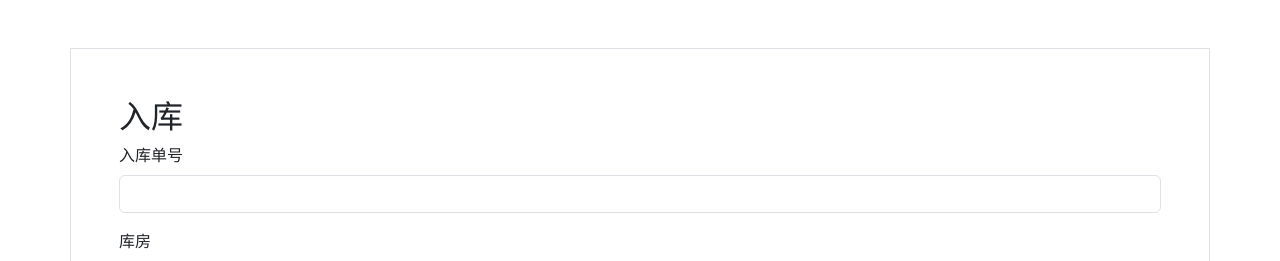
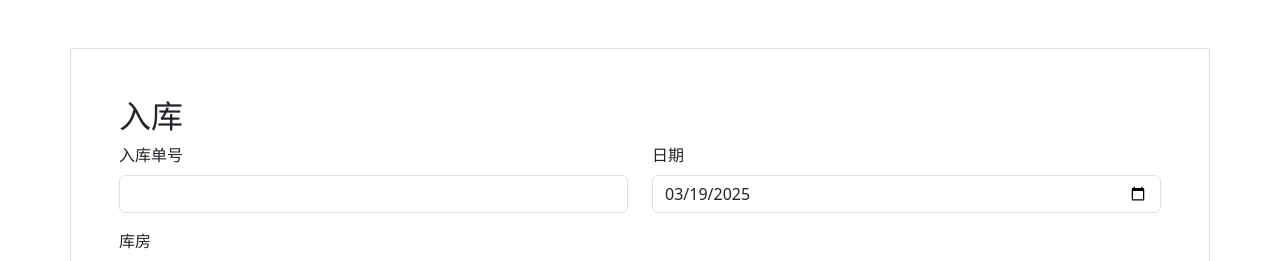
Before and after one commit to aflyhorse/pinecitywms, a Flask app: page /stockin in a window 1280 px wide. Shown: the part 56-317 px from the top of the page. Run offline with Flask 3, Linux system fonts and the light colour scheme; the visitor is signed in with stand-in values (Sample User, id 1); data that the repository does not hold is empty; some libraries are stand-ins or nearby versions.

Commit message:
feat: allow manual date input in stockin and stockout

```diff
--- a/wms/forms.py
+++ b/wms/forms.py
@@ -11,6 +11,7 @@ from wtforms import (
     FormField,
     HiddenField,
     FileField,
+    DateField,
 )
 from wtforms.validators import (
     DataRequired,
@@ -19,6 +20,7 @@ from wtforms.validators import (
     EqualTo,
     ValidationError,
 )
+from datetime import datetime
 
 
 class LoginForm(FlaskForm):
@@ -73,6 +75,7 @@ class StockInItemForm(FlaskForm):
 class StockInForm(FlaskForm):
     refcode = StringField("入库单号", validators=[InputRequired(), Length(1, 30)])
     warehouse = SelectField("库房", coerce=int, validators=[InputRequired()])
+    date = DateField("日期", validators=[DataRequired()], default=datetime.now)
     items = FieldList(FormField(StockInItemForm), min_entries=1)
     submit = SubmitField("入库")
 
@@ -109,6 +112,7 @@ class StockOutForm(FlaskForm):
         validators=[Length(0, 100)],
         render_kw={"placeholder": "选填：其他涉及具体位置/部件的说明"},
     )
+    date = DateField("日期", validators=[DataRequired()], default=datetime.now)
     items = FieldList(FormField(StockOutItemForm), min_entries=1)
     submit = SubmitField("出库")
 
--- a/wms/routes/inventory.py
+++ b/wms/routes/inventory.py
@@ -174,6 +174,7 @@ def stockin():
             refcode=form.refcode.data,
             warehouse_id=form.warehouse.data,
             type=ReceiptType.STOCKIN,
+            date=form.date.data,  # Use the date from the form
         )
         db.session.add(receipt)
         db.session.flush()
@@ -341,6 +342,7 @@ def stockout():
             department=department,
             location=form.location.data,
             note=None if not form.note.data else form.note.data,
+            date=form.date.data,  # Use the date from the form
         )
         db.session.add(receipt)
         db.session.flush()
--- a/wms/templates/inventory_stockin.html.jinja
+++ b/wms/templates/inventory_stockin.html.jinja
@@ -7,7 +7,10 @@
     <h2>入库</h2>
     <form method="post">
         {{ form.csrf_token }}
-        {{ render_field(form.refcode) }}
+        <div class="row">
+            <div class="col-md-6">{{ render_field(form.refcode) }}</div>
+            <div class="col-md-6">{{ render_field(form.date, type="date") }}</div>
+        </div>
         {{ render_field(form.warehouse) }}
         <datalist id="item-ids">
             {% for id, name in items %}
--- a/wms/templates/inventory_stockout.html.jinja
+++ b/wms/templates/inventory_stockout.html.jinja
@@ -17,6 +17,7 @@
             {{ form.csrf_token }}
             <div class="row mb-3">
                 <div class="col-md-6">{{ render_field(form.warehouse) }}</div>
+                <div class="col-md-6">{{ render_field(form.date, type="date") }}</div>
             </div>
             <div class="row mb-3">
                 <div class="col-md-6">{{ render_field(form.area) }}</div>
```
